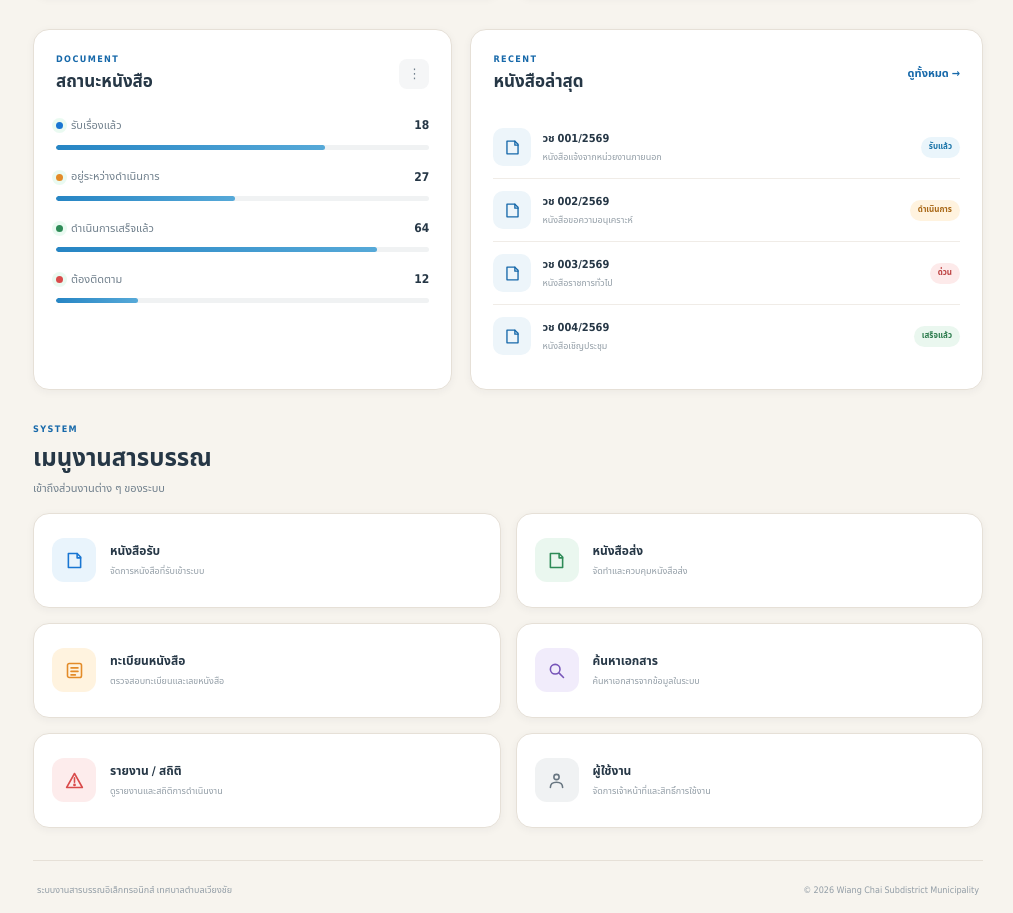
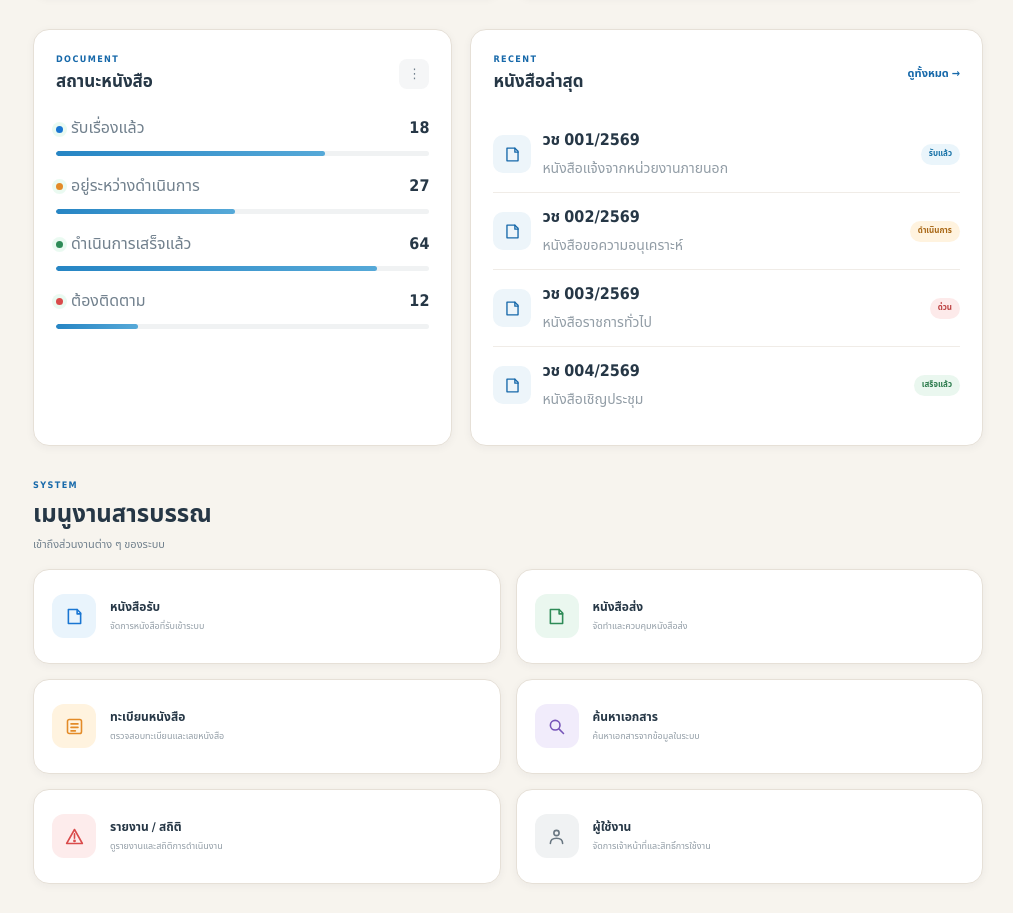
Before and after one commit to web14969-dot/wiangchai-e-document, a plain HTML site: page index.html in a window 1280 px wide. Shown: the part 879-1792 px from the top of the page, without its empty margins (267-1280 px from the left). Drawn offline with Linux system fonts and the light colour scheme.

Commit message:
Adjust dashboard typography and text sizes 3

```diff
--- a/css/style.css
+++ b/css/style.css
@@ -1314,7 +1314,7 @@ input {
 
     gap: 8px;
 
-    font-size: 11px;
+    font-size: 16px;
 
     color: var(--text-light);
 }
@@ -1351,7 +1351,7 @@ input {
 
 .status-row strong {
 
-    font-size: 12px;
+    font-size: 16px;
 
     color: var(--text);
 }
@@ -1479,7 +1479,7 @@ input {
 
     display: block;
 
-    font-size: 11px;
+    font-size: 16px;
 
     color: var(--text);
 }
@@ -1489,9 +1489,9 @@ input {
 
     display: block;
 
-    margin-top: 2px;
-
-    font-size: 9px;
+    margin-top: 4px;
+
+    font-size: 14px;
 
     color: var(--text-muted);
 
```
